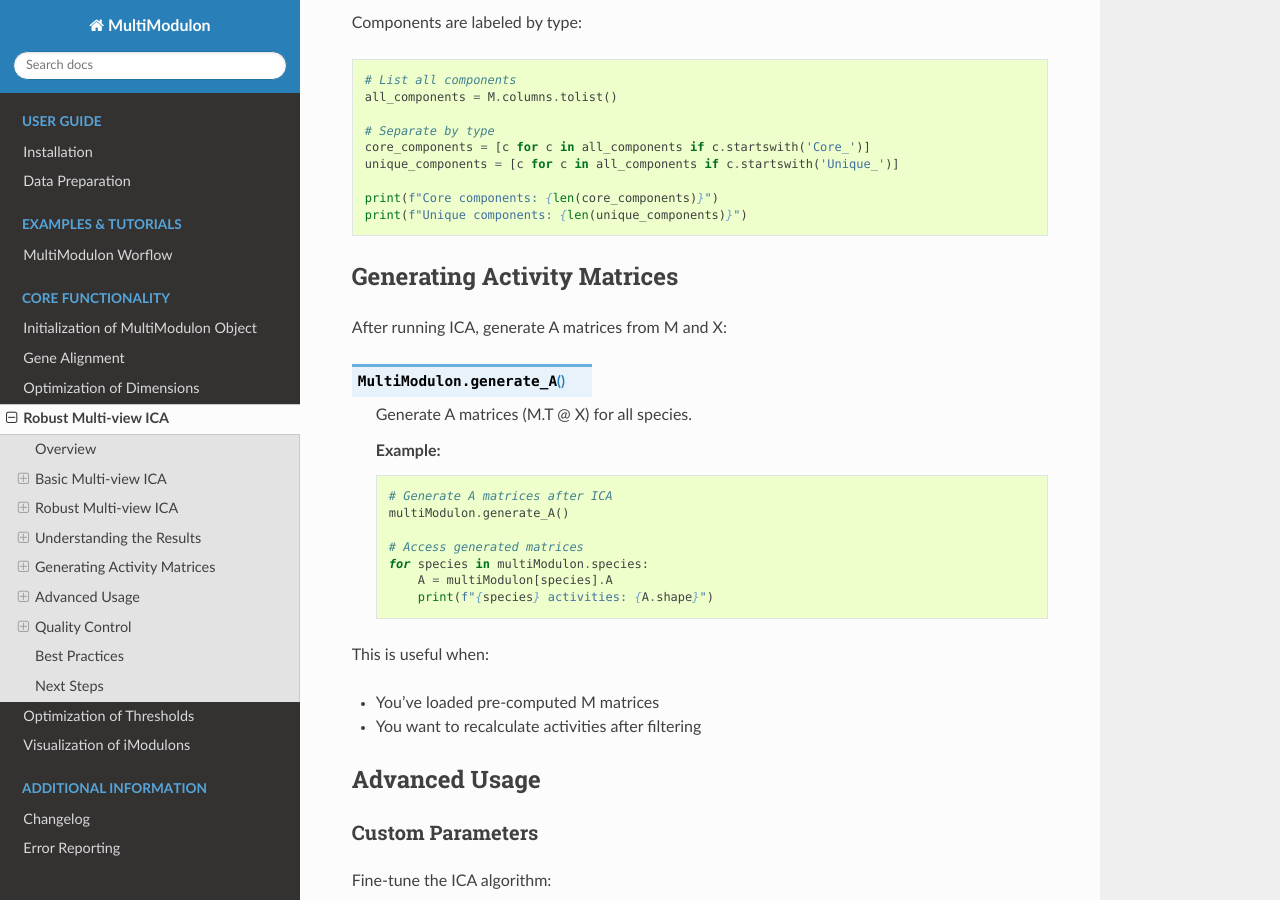
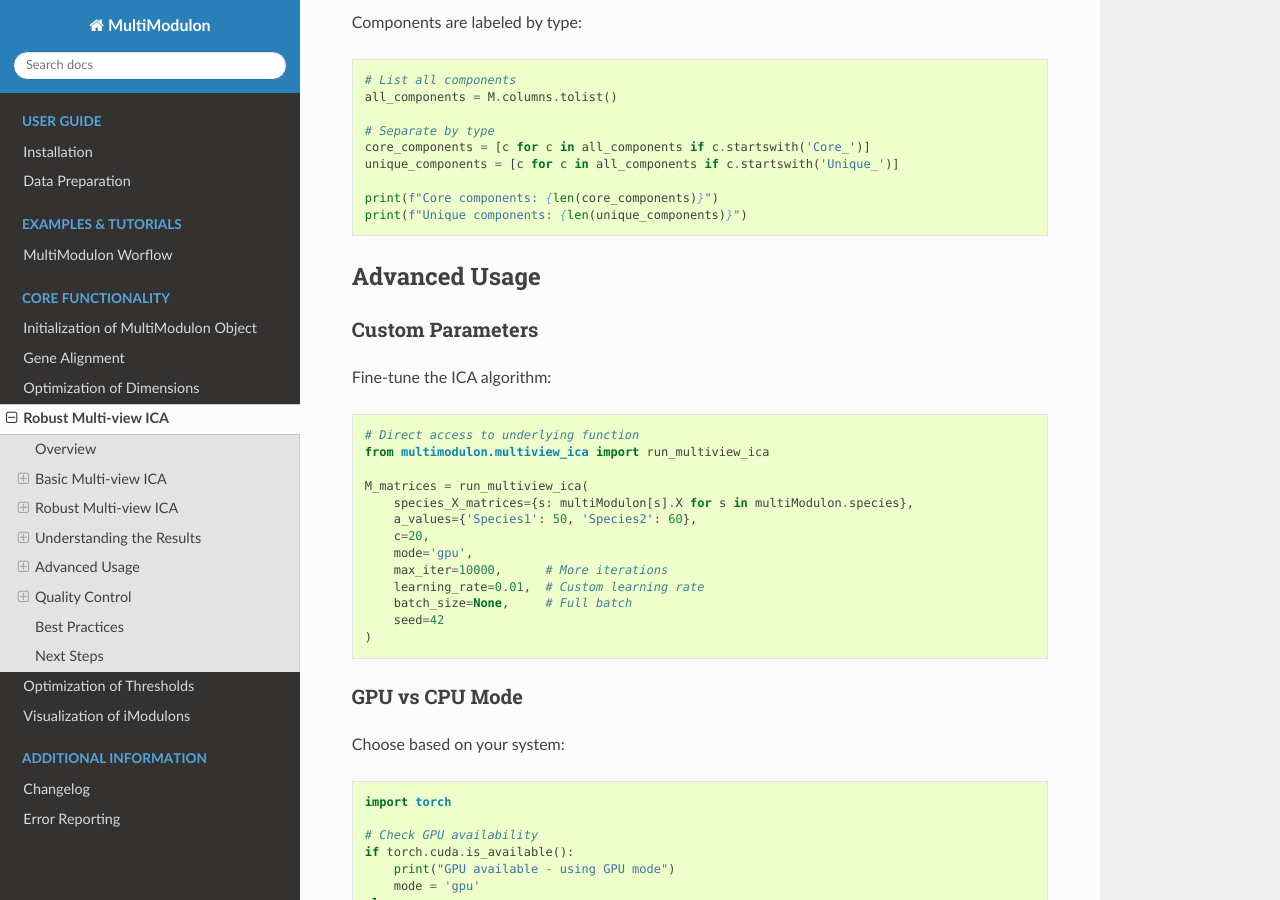
Before and after one commit to Gaoyuan-Li/multimodulon, a Sphinx documentation site: the page built from docs/multiview_ica.rst, in a window 1280 px wide and 900 px high, scrolled down 2746 px. Built offline with Sphinx 7.4.7 and the Read the Docs theme 3.1.0, drawn with Linux system fonts in a browser that asks for light colours; pages that are not in the unit, such as notebooks, are missing from menus; some of the changed text lies outside the part shown.

```diff
--- a/docs/multiview_ica.rst
+++ b/docs/multiview_ica.rst
@@ -157,32 +157,6 @@
    print(f"Core components: {len(core_components)}")
    print(f"Unique components: {len(unique_components)}")
 
-Generating Activity Matrices
-----------------------------
-
-After running ICA, generate A matrices from M and X:
-
-.. py:method:: MultiModulon.generate_A()
-
-   Generate A matrices (M.T @ X) for all species.
-
-   **Example:**
-
-   .. code-block:: python
-
-      # Generate A matrices after ICA
-      multiModulon.generate_A()
-
-      # Access generated matrices
-      for species in multiModulon.species:
-          A = multiModulon[species].A
-          print(f"{species} activities: {A.shape}")
-
-This is useful when:
-
-* You've loaded pre-computed M matrices
-* You want to recalculate activities after filtering
-
 Advanced Usage
 --------------
 
@@ -239,11 +213,6 @@
 
 .. code-block:: python
 
-   # Calculate explained variance
-   explained_var = multiModulon.calculate_explained_variance()
-   for species, var in explained_var.items():
-       print(f"{species}: {var:.1%} variance explained")
-
    # Check components passing the single-gene filter
    from multimodulon.optimization import passes_single_gene_filter
 
```
Also changed, not shown: other parts of docs/multiview_ica.rst (+1 -1 lines).
